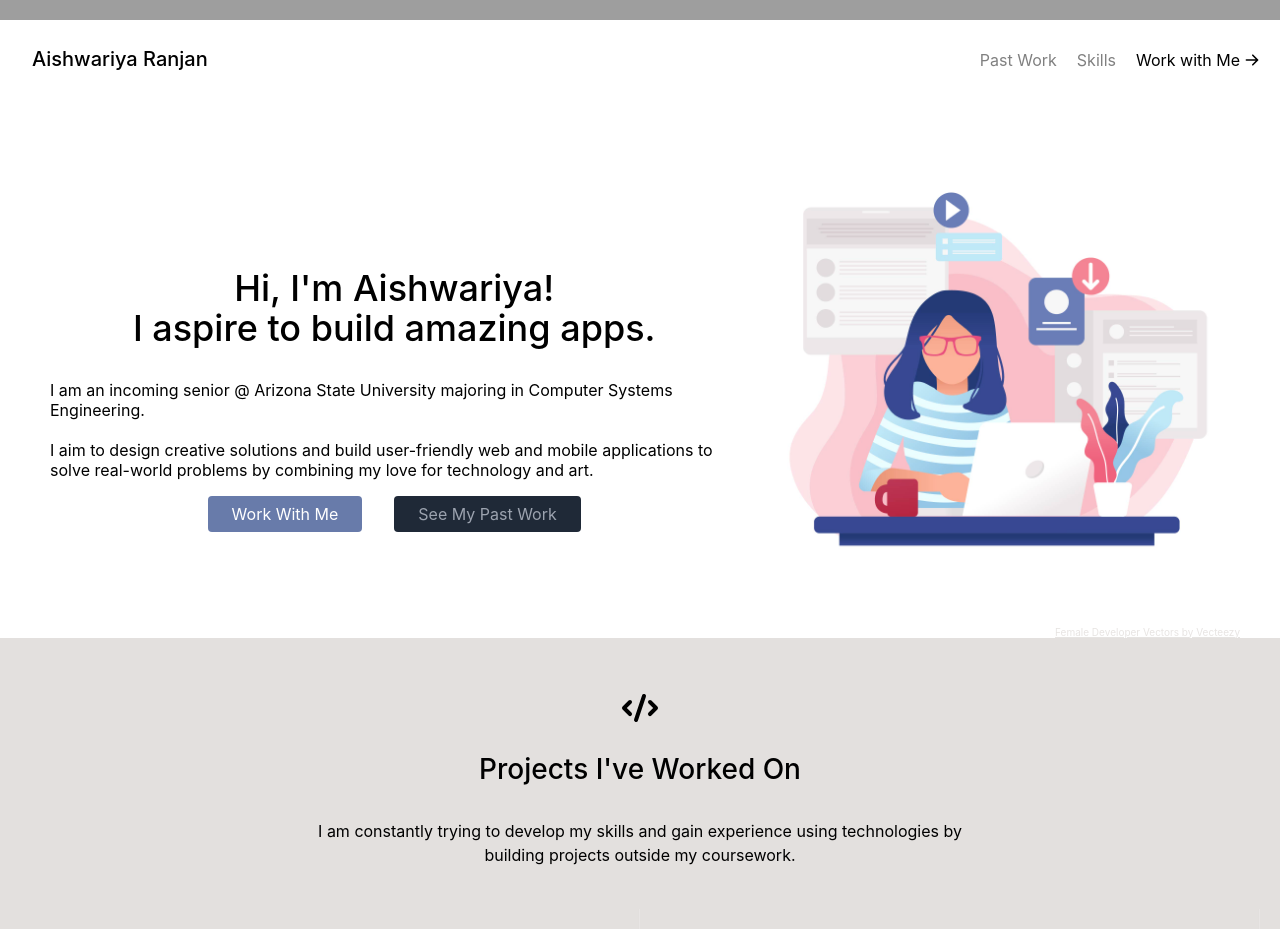
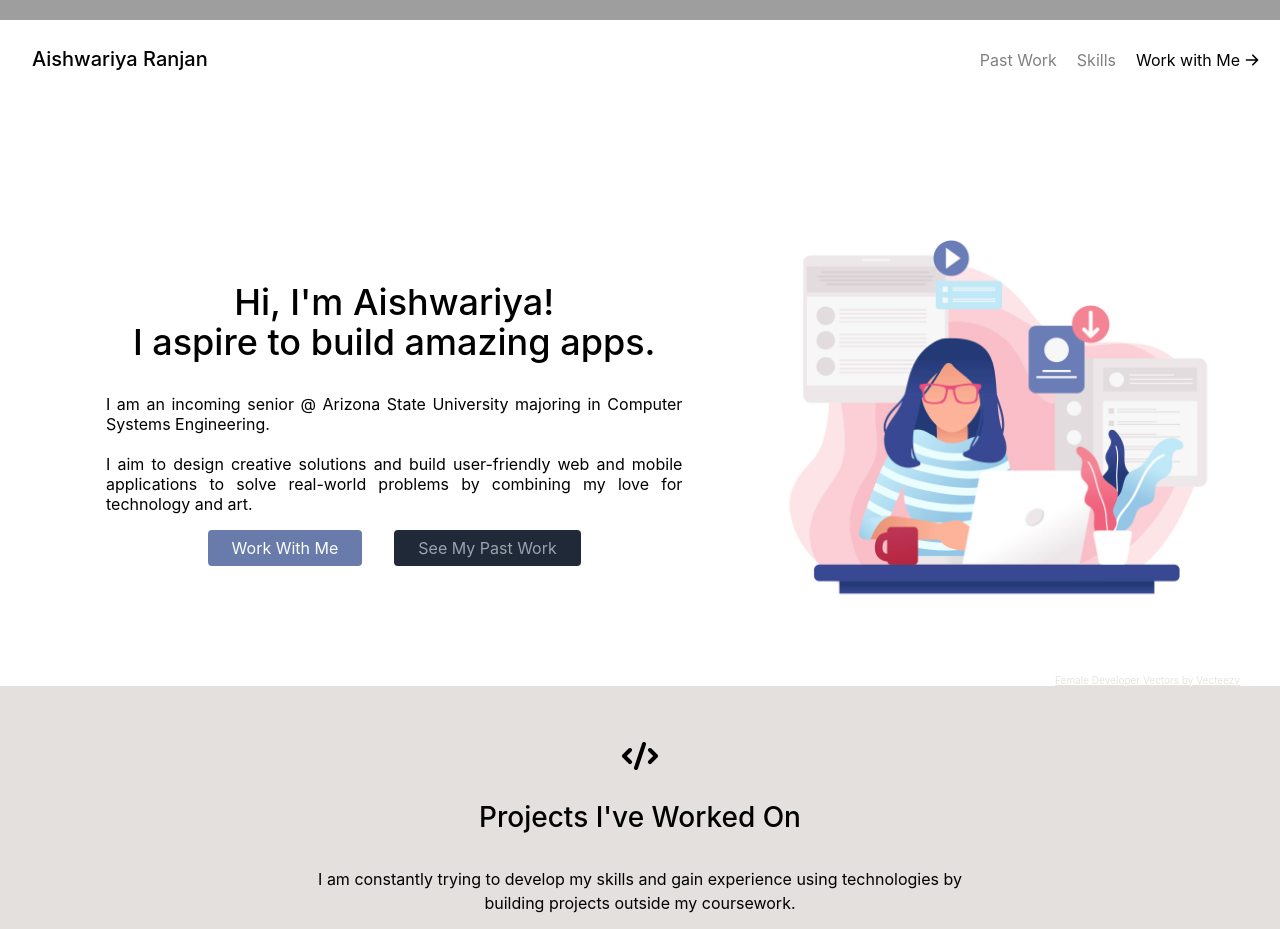
Before and after one commit to AishwariyaRanjan/AishwariyaRanjan.github.io, a React (Create React App) app: page / in a window 1280 px wide. Shown: the part 780-1709 px from the top of the page. Built offline with nearby package versions, Linux system fonts and the light colour scheme; grey boxes are pictures that could not be loaded.

Commit message:
Update About.css

```diff
--- a/src/components/About.css
+++ b/src/components/About.css
@@ -60,7 +60,9 @@
     margin-bottom:2rem;
   }
   .about-intro-text{
-    text-align: left;
+    text-align: justify;
+    margin-left: 3.5rem;
+    margin-right: 3.5rem;
   }
 
   .checkout{
@@ -112,6 +114,7 @@
 
   }
   .intro-pic{
+    padding-top: 3rem;
     text-align: right;
     font-size: x-small;
   }
```
